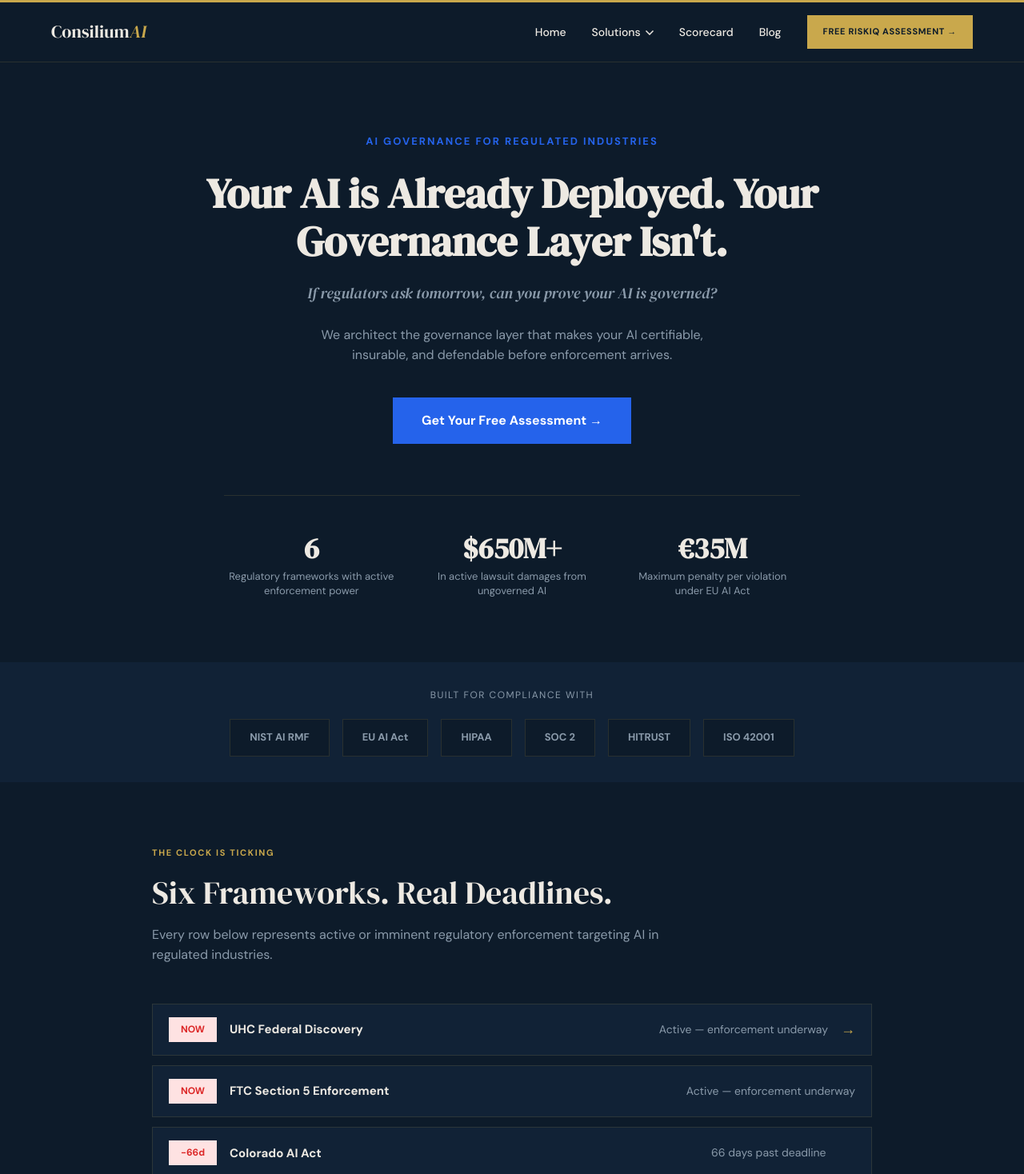
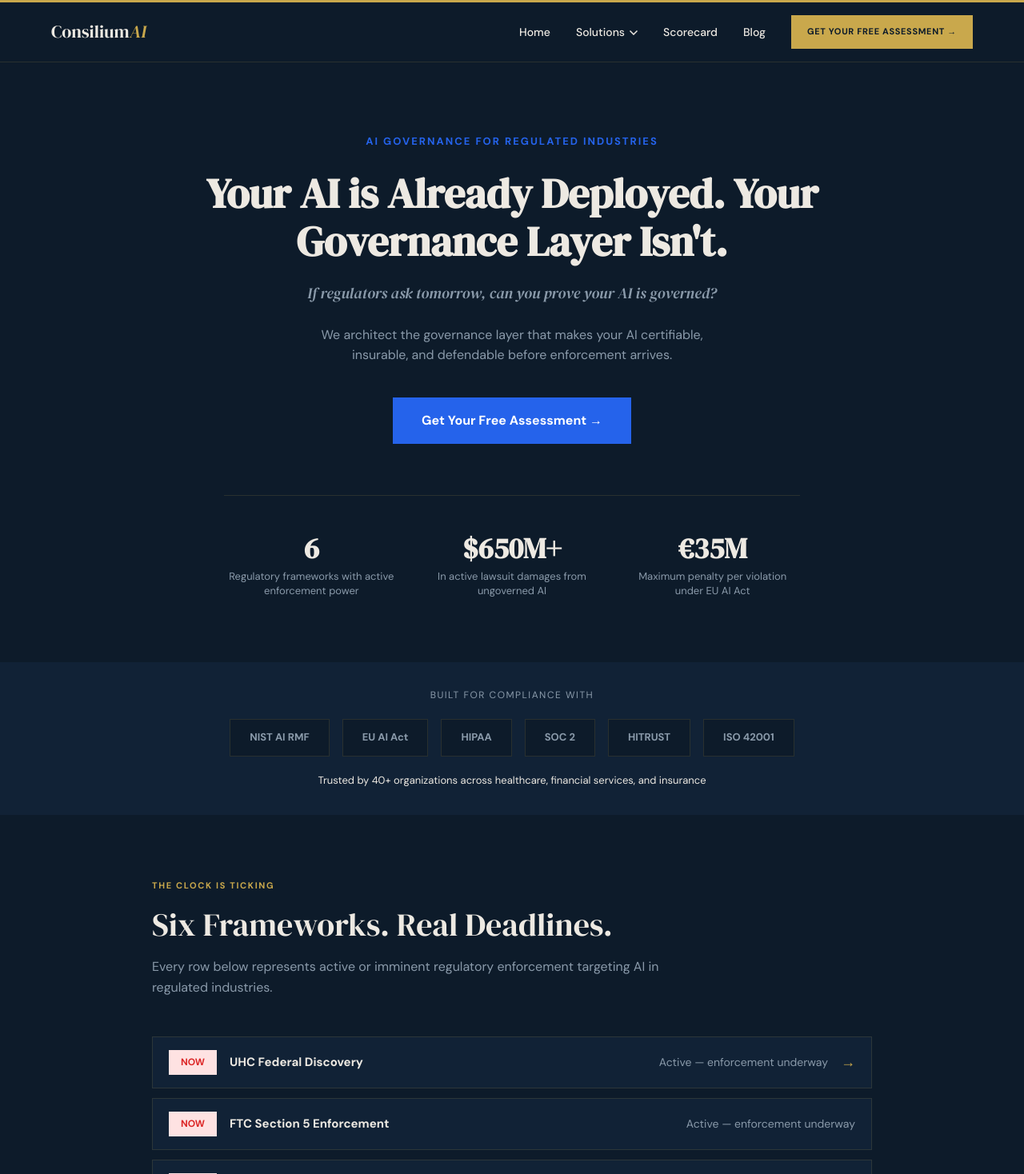
Before and after one commit to dchristman100/v0-ConsiliumAI-Scaffold, a Next.js app: page / in a window 1280 px wide. Shown: the top 1468 px of the page at 80% size. Built offline with nearby package versions, Linux system fonts and the light colour scheme.

Commit message:
fix: update Nav CTA and add trust line to Social Proof bar
Update CTA text and link, improve timeline SSR fallback,
add trust line to Logo Bar.

Co-authored-by: ShiFt <221561709+dchristman100@users.noreply.github.com>

```diff
--- a/app/page.tsx
+++ b/app/page.tsx
@@ -196,10 +196,20 @@ export default function HomePage() {
                 </span>
               ))}
             </div>
+            <p
+              style={{
+                fontFamily: 'var(--font-body)',
+                fontSize: '13px',
+                color: 'var(--text-tertiary)',
+                marginTop: '20px',
+              }}
+            >
+              Trusted by 40+ organizations across healthcare, financial services, and insurance
+            </p>
           </div>
         </section>
 
-        {/* ════════════════════════════════���══════════════════════════════ */}
+        {/* ════════════════════════════════�����══════════════════════════════ */}
         {/* S3: REGULATORY TIMELINE WITH LIVE COUNTDOWNS                   */}
         {/* ═══════════════════════════════════════════════════════════════ */}
         <RegulatoryTimeline />
--- a/components/homepage/RegulatoryTimeline.tsx
+++ b/components/homepage/RegulatoryTimeline.tsx
@@ -117,7 +117,13 @@ export default function RegulatoryTimeline() {
                     textAlign: 'center',
                   }}
                 >
-                  {mounted ? (isNow ? 'NOW' : `${days}d`) : '...'}
+                  {mounted
+                    ? isNow
+                      ? 'NOW'
+                      : `${days}d`
+                    : deadline.date
+                      ? new Date(deadline.date).toLocaleDateString('en-US', { month: 'short', day: 'numeric', year: 'numeric' })
+                      : 'NOW'}
                 </div>
 
                 {/* Framework Name */}
@@ -149,7 +155,9 @@ export default function RegulatoryTimeline() {
                       : days !== null && days > 0
                         ? `${days} days remaining`
                         : `${Math.abs(days || 0)} days past deadline`
-                    : 'Calculating...'}
+                    : deadline.date
+                      ? `Deadline: ${new Date(deadline.date).toLocaleDateString('en-US', { month: 'short', day: 'numeric', year: 'numeric' })}`
+                      : 'Active — enforcement underway'}
                 </span>
 
                 {/* Link Arrow */}
--- a/components/layout/MobileDrawer.tsx
+++ b/components/layout/MobileDrawer.tsx
@@ -184,7 +184,7 @@ export default function MobileDrawer() {
 
           {/* CTA Button */}
           <Link
-            href="/book"
+            href="/scorecard"
             onClick={() => setIsOpen(false)}
             style={{
               display: 'block',
@@ -201,7 +201,7 @@ export default function MobileDrawer() {
               letterSpacing: '0.05em',
             }}
           >
-            Book Assessment
+            Get Your Free Assessment →
           </Link>
         </nav>
       </div>
--- a/components/layout/NavUniversal.tsx
+++ b/components/layout/NavUniversal.tsx
@@ -115,7 +115,7 @@ export default function NavUniversal() {
           Blog
         </Link>
         <Link
-          href="#scorecard"
+          href="/scorecard"
           className="btn-gold"
           style={{
             display: 'inline-block',
@@ -129,7 +129,7 @@ export default function NavUniversal() {
             textTransform: 'uppercase',
           }}
         >
-          Free RiskIQ Assessment →
+          Get Your Free Assessment →
         </Link>
       </div>
 
```
